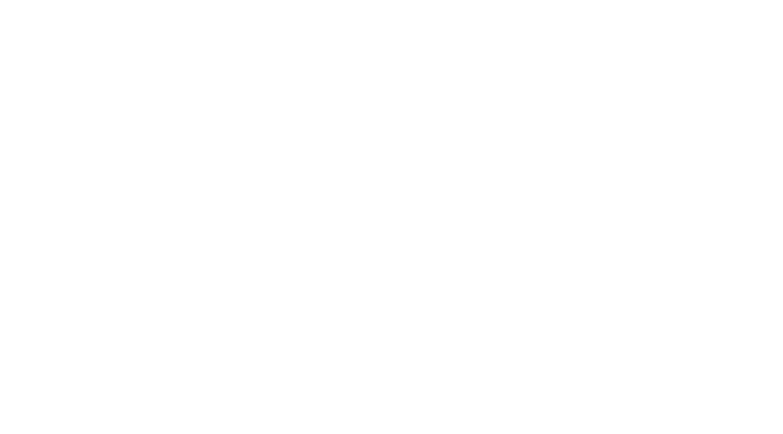
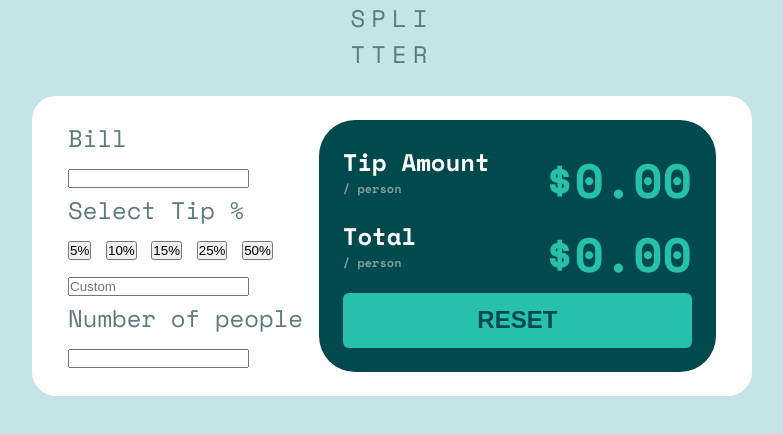
Before and after one commit to Farzane2630/splitter-tip-calculator-app-FM, a plain HTML site: page index.html in a window 1280 px wide. Shown: the whole page, without its empty margins (248-1031 px from the left). Drawn offline with nearby package versions, Linux system fonts and the light colour scheme; files that its build step writes are made by us from their sources.

Commit message:
feat: html and styling

```diff
--- a/index.html
+++ b/index.html
@@ -9,11 +9,67 @@
       sizes="32x32"
       href="./images/favicon-32x32.png"
     />
+    <link
+      href="https://fonts.googleapis.com/css2?family=Space+Mono:wght@300;400;500;600;700;800&display=swap"
+      rel="stylesheet"
+    />
     <link rel="stylesheet" href="style.css" />
+
     <script src="index.js" defer></script>
     <title>Frontend Mentor | Tip calculator app</title>
   </head>
   <body>
-    <main class="wrapper"></main>
+    <h1 class="title">
+      <span> SPLI </span>
+      <span> TTER </span>
+    </h1>
+    <main class="wrapper">
+      <section class="inputs-section">
+        <form action="#">
+          <legend>
+            <label for="bill">Bill</label>
+            <input type="text" name="bill" id="bill" />
+          </legend>
+
+          <legend>
+            <label for="tip">Select Tip %</label>
+            <div class="btn-wrapper">
+              <button type="button" class="tip-btn" data-tip="5">5%</button>
+              <button type="button" class="tip-btn" data-tip="10">10%</button>
+              <button type="button" class="tip-btn" data-tip="15">15%</button>
+              <button type="button" class="tip-btn" data-tip="25">25%</button>
+              <button type="button" class="tip-btn" data-tip="50">50%</button>
+              <input
+                type="number"
+                name="custom-tip"
+                id="custom-tip"
+                placeholder="Custom"
+              />
+            </div>
+          </legend>
+          <legend>
+            <label for="people">Number of people</label>
+            <input type="number" name="people" id="people" />
+          </legend>
+        </form>
+      </section>
+      <section class="output-section">
+        <div class="output">
+          <div class="output-label">
+            <p>Tip Amount</p>
+            <p>/ person</p>
+          </div>
+          <p class="output-value" id="tip-amount">$0.00</p>
+        </div>
+        <div class="output">
+          <div class="output-label">
+            <p>Total</p>
+            <p>/ person</p>
+          </div>
+          <p class="output-value" id="total-amount">$0.00</p>
+        </div>
+        <button type="reset" id="reset-btn">RESET</button>
+      </section>
+    </main>
   </body>
 </html>
--- a/style.scss
+++ b/style.scss
@@ -0,0 +1,118 @@
+// ==========================
+// 🎨 Colors
+// ==========================
+$colors :(pale-blue: hsl(189, 47%, 97%),
+    light-blue: hsl(185, 41%, 84%),
+    grey-400:hsl(184, 14%, 56%),
+    grey-500: hsl(186, 14%, 43%),
+    dark-green: hsl(183, 100%, 15%),
+    primary-green: hsl(172, 67%, 45%));
+
+@function color($name) {
+    @return map-get($colors, $name)
+}
+
+;
+
+// ==========================
+// ✍ Typography
+// ==========================
+$font-family-base: 'Space Mono', sans-serif;
+$font-size-base: 24px;
+$font-weight-base :700;
+
+// ==========================
+// 🔧 Global Reset & Base Styles
+// ==========================
+*,
+*::after,
+*::before {
+    box-sizing: border-box;
+    margin: 0;
+    padding: 0;
+}
+
+body {
+    font-size: $font-size-base;
+    font-family: $font-family-base;
+    width: 100%;
+    min-height: 100vh;
+    display: grid;
+    align-content: start;
+    justify-content: center;
+    gap: 1em;
+    background-color: color(light-blue);
+    color: color(grey-500);
+}
+
+h1 {
+    letter-spacing: 0.25em;
+    font-weight: 500;
+    font-size: 1em;
+    text-align: center;
+    display: grid;
+    height: fit-content;
+}
+
+
+// ==========================
+// 🏗 Layout
+// ==========================
+.wrapper {
+    width: 100%;
+    background-color: #fff;
+    border-radius: 1em;
+    padding: 1em 1.5em;
+    display: flex;
+    flex-direction: column;
+
+    @media (min-width: 30em) {
+        width: 30em;
+        flex-direction: row;
+    }
+}
+
+// .input-section {}
+
+
+.output-section {
+    background-color: color(dark-green);
+    border-radius: 1.5em;
+    padding: 1em;
+    display: grid;
+    width: 100%;
+
+    .output {
+        display: flex;
+        justify-content: space-between;
+        align-items: flex-start;
+
+        :first-child {
+            color: #fff;
+            font-weight: $font-weight-base;
+        }
+
+        :last-child {
+            font-size: 0.5em;
+            color: color(grey-400);
+        }
+
+        .output-value {
+            font-size: 2em;
+            font-weight: bolder;
+            color: color(primary-green);
+        }
+    }
+
+
+    #reset-btn {
+        background-color: color(primary-green);
+        color: color(dark-green);
+        border: none;
+        border-radius: 0.25em;
+        font-size: $font-size-base;
+        font-weight: $font-weight-base;
+        padding-block: 0.5EM;
+    }
+
+}
```
Also changed, not shown: style.css (added), 1 other file.
